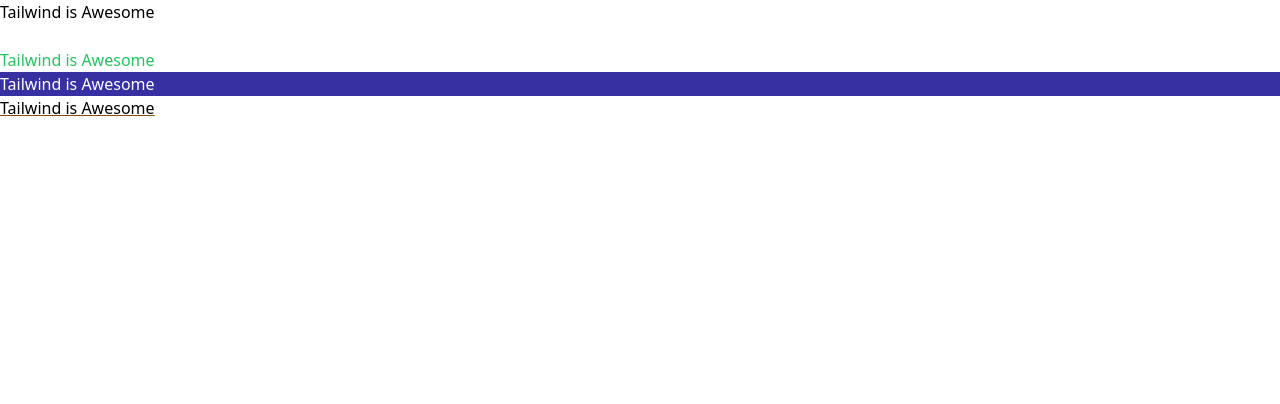
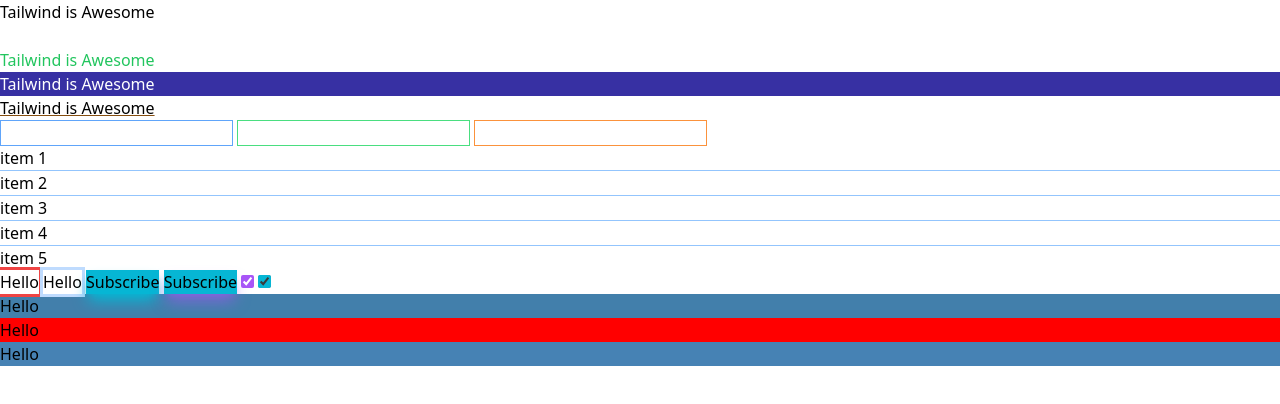
Before and after one commit to kemsguy7/tailwind-css, a plain HTML site: page tailwind-sandbox-starter/02-colors/index.html in a window 1280 px wide. Drawn offline with nearby package versions, Linux system fonts and the light colour scheme.

```diff
--- a/tailwind-sandbox-starter/02-colors/index.html
+++ b/tailwind-sandbox-starter/02-colors/index.html
@@ -19,16 +19,38 @@
     <p class="bg-indigo-800 text-white"> Tailwind is Awesome </p>
     <!-- Text Underline -->
     <p class="underline decoration-yellow-800"> Tailwind is Awesome </p>
+
     <!-- Border Colors -->
+    <input type="text" class="border border-blue-400" />
+    <input type="text" class="border border-green-400" />
+    <input type="text" class="border border-orange-400" />
+
 
     <!-- Divide Colors -->
+    <div class="divide-y divide-blue-300">
+      <div>item 1</div>
+      <div>item 2</div>
+      <div>item 3</div>
+      <div>item 4</div>
+      <div>item 5</div>
+    </div>
 
     <!-- Outline Colors -->
+    <button class="outline outline-red-500"> Hello </button>
+    <button class="outline outline-blue-200"> Hello </button>
 
     <!-- Box Shadow Colors (Opacity defaults to 100, but you can set it)-->
+    <button class="shadow-lg bg-cyan-500 shadow-cyan-500"> Subscribe </button>
+
+    <button class="shadow-lg bg-cyan-500 shadow-purple-500/60"> Subscribe </button>
 
     <!-- Accent Colors -->
+    <input type="checkbox" class="accent-purple-500" checked />
+    <input type="checkbox" class="accent-cyan-500" checked />
 
     <!-- Arbitrary Colors -->
+    <div class="bg-[#427fab]"> Hello </div>
+    <div class="bg-[rgb(255,0,0)]"> Hello </div>
+    <div class="bg-[steelblue]"> Hello </div>
   </body>
 </html>
```
